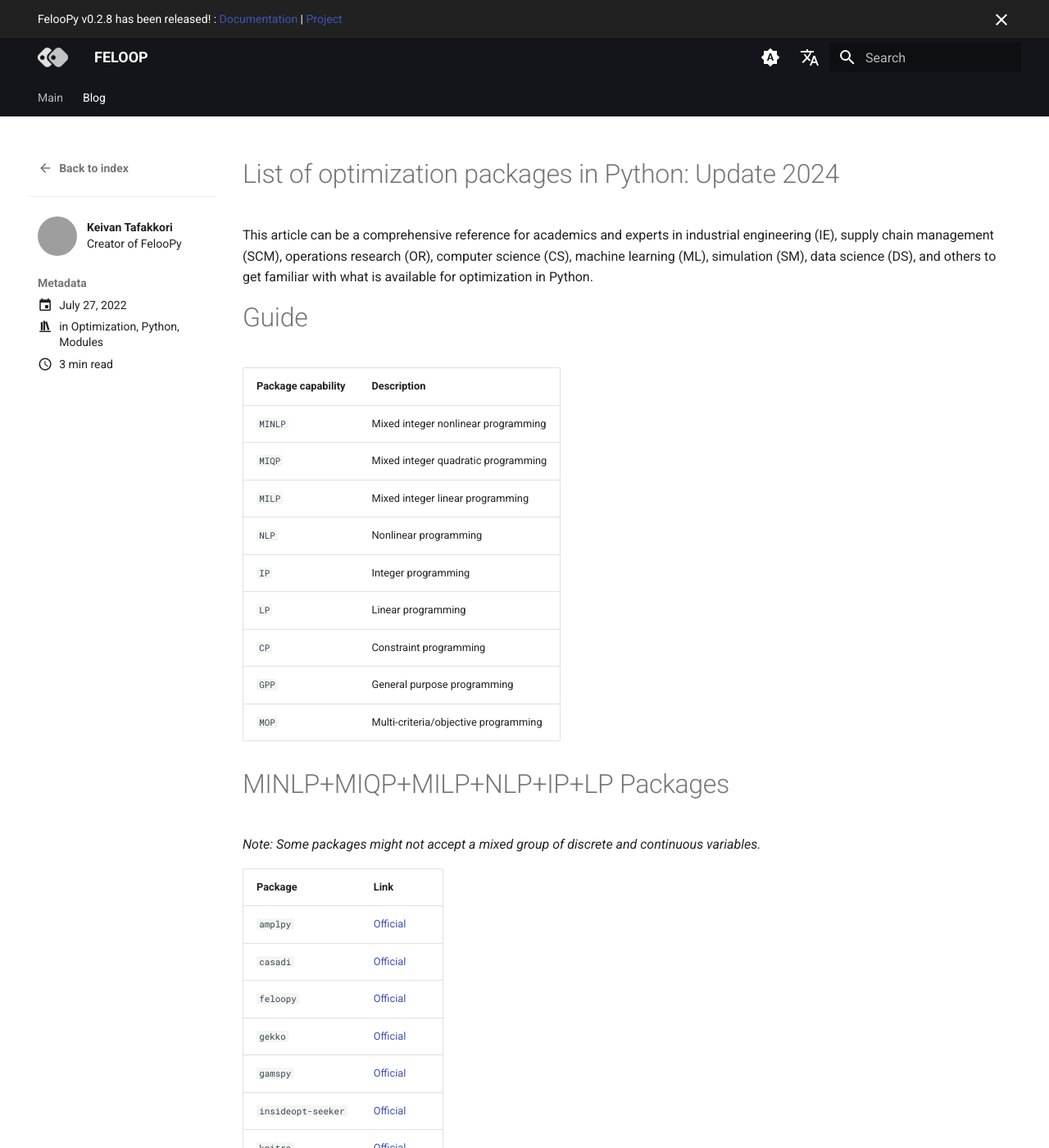
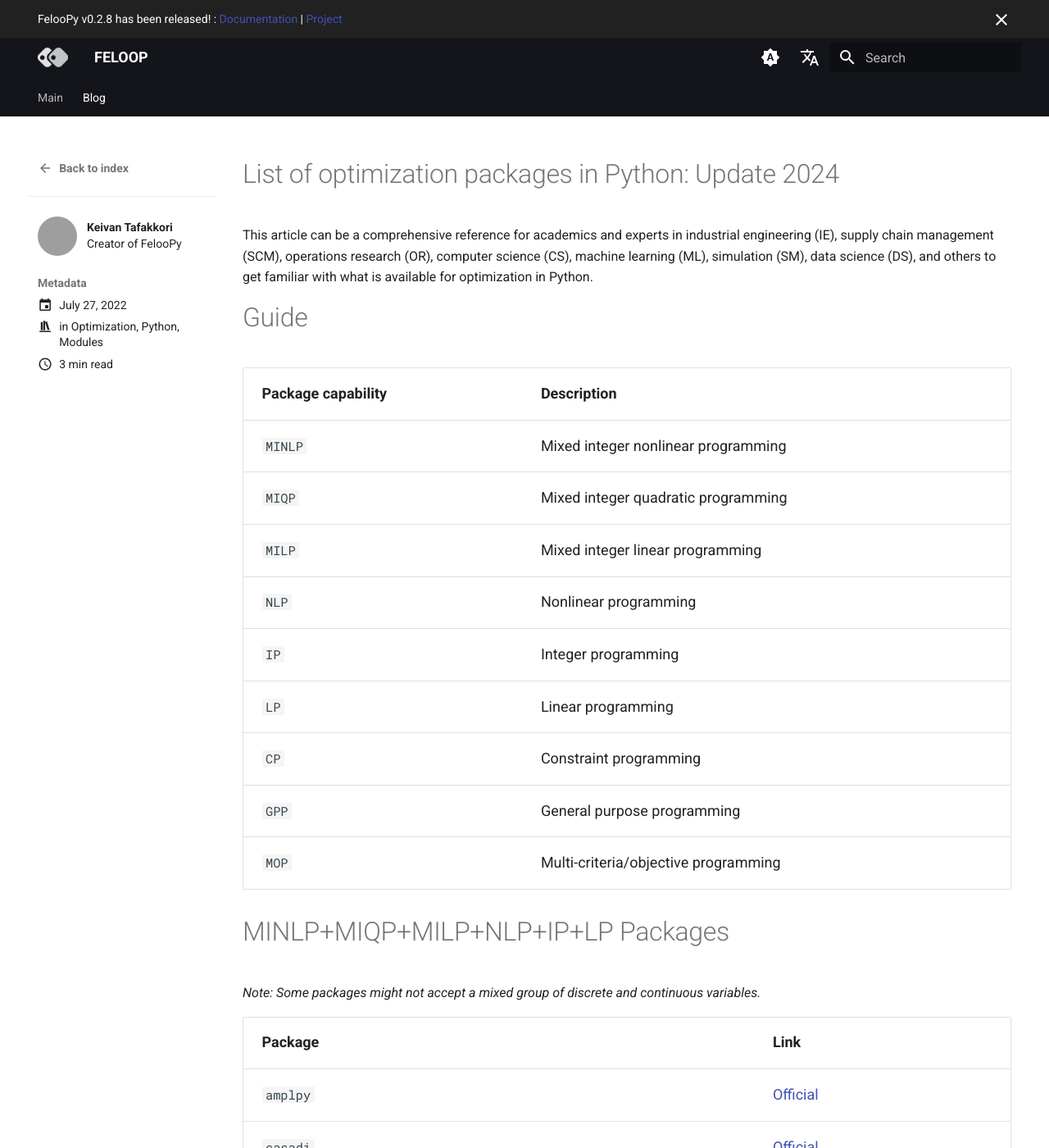
Before and after one commit to ktafakkori/ktafakkori.github.io, an MkDocs documentation site: the page built from docs/blog/posts/post-1.md, in a window 1280 px wide and 1400 px high. Shown: the whole window at 82% size. Built offline with MkDocs 1.6.1 and Material for MkDocs 9.7.7, drawn with Linux system fonts in a browser that asks for light colours; comment, search, counter and statistics services are not loaded; grey boxes are pictures that could not be loaded.

Commit message:
revised files.

```diff
--- /dev/null
+++ b/docs/stylesheets/extra.css
@@ -0,0 +1,12 @@
+.md-typeset__table {
+    min-width: 100%;
+}
+
+.md-typeset table:not([class]) {
+    display: table;
+}
+
+.md-typeset__table td,
+.md-typeset__table th {
+    font-size: 18px;
+}
--- a/mkdocs.yml
+++ b/mkdocs.yml
@@ -60,7 +60,10 @@ theme:
         name: Switch to light mode
 
 plugins:
+
   - search
+  - table-reader
+
   - blog:
       post_url_format: "{slug}"
 
@@ -96,3 +99,6 @@ extra:
   analytics:
     #provider: google
     #property: G-XXXXXXXXXX
+
+extra_css:
+  - stylesheets/extra.css
--- a/overrides/home.html
+++ b/overrides/home.html
@@ -7,41 +7,27 @@
     .md-content { display: none; }
     @media screen and (min-width: 60em) { .md-sidebar--secondary { display: none; } }
     @media screen and (min-width: 76.25em) { .md-sidebar--primary { display: none; } }
-    body { background-color: black; } /* Set the body background to black */
+    body { background-color: black; }
 
-    /* Adjustments for positioning buttons at the bottom left of the image */
     .mdx-hero__image {
-        position: relative; /* Ensure the container is positioned relatively */
+        position: relative;
     }
 
     .mdx-hero__image .md-button {
-        position: absolute; /* Position the buttons absolutely within the container */
-        bottom: 30px; /* Adjust this value to move the buttons up */
-        display: block; /* Stack the buttons vertically */
-        margin-bottom: 10px; /* Add space between the buttons */
+        position: absolute;
+        bottom: 30px;
+        display: block;
+        margin-bottom: 10px;
     }
 
     .mdx-hero__image .md-button:first-child {
-        left: 10px; /* Adjust the left positioning for the first button */
-        bottom: 50px; /* Adjust the bottom positioning for the first button */
+        left: 10px;
+        bottom: 30px;
     }
 
     .mdx-hero__image .md-button:nth-child(2) {
-        left: 180px; /* Adjust the left positioning for the second button to stack horizontally */
-        bottom: 30px; /* Adjust the bottom positioning for the second button */
-    }
-
-    /* Media query for screens with a maximum width of 768px (adjust as needed) */
-    @media screen and (max-width: 768px) {
-        .mdx-hero__image .md-button:first-child {
-            display: none; /* Hide the first button on mobile */
-        }
-
-        .mdx-hero__image .md-button:nth-child(2) {
-            left: 10px; /* Adjust the left positioning for the second button on mobile */
-            bottom: 10px; /* Adjust the bottom positioning for the second button on mobile */
-            font-size: 14px; /* Adjust the font size for the second button on mobile */
-        }
+        left: 180px;
+        bottom: 30px;
     }
  </style>
  <section class="mdx-container">
```
Also changed, not shown: 1 other file.
